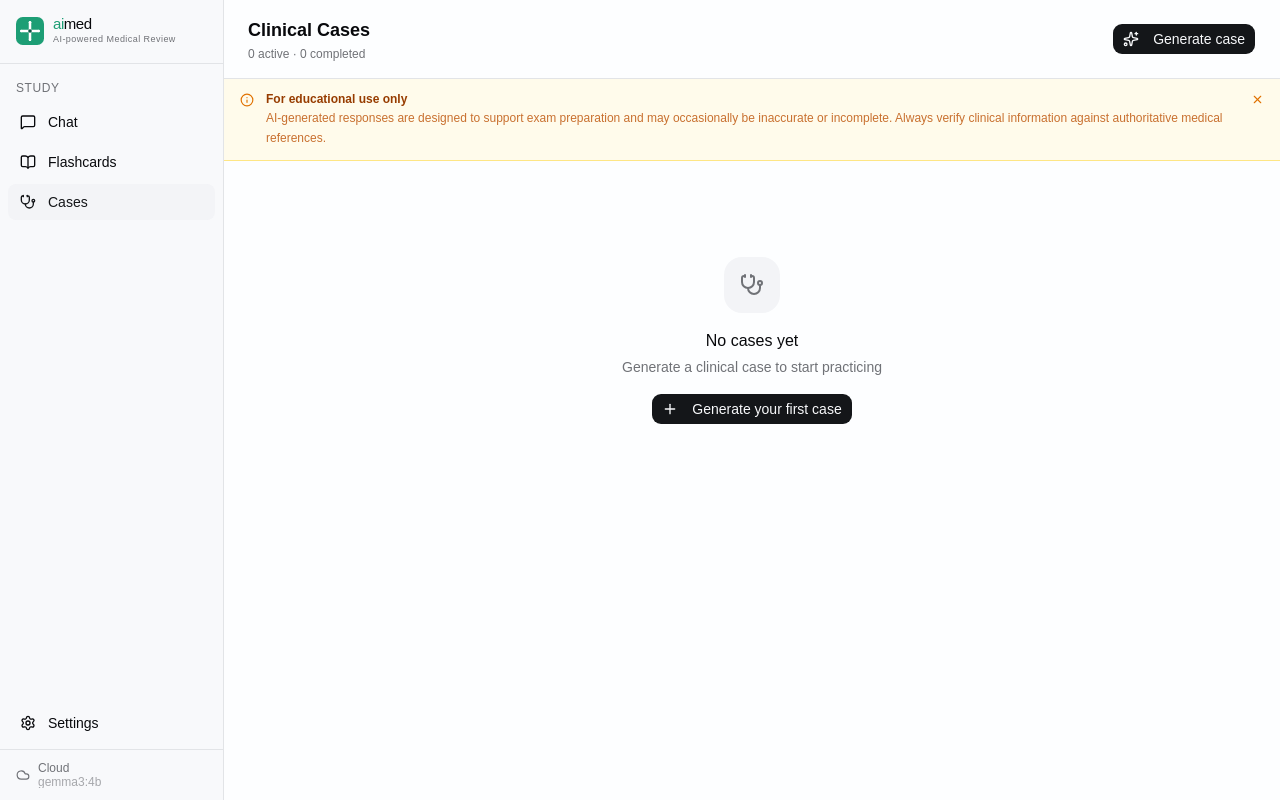
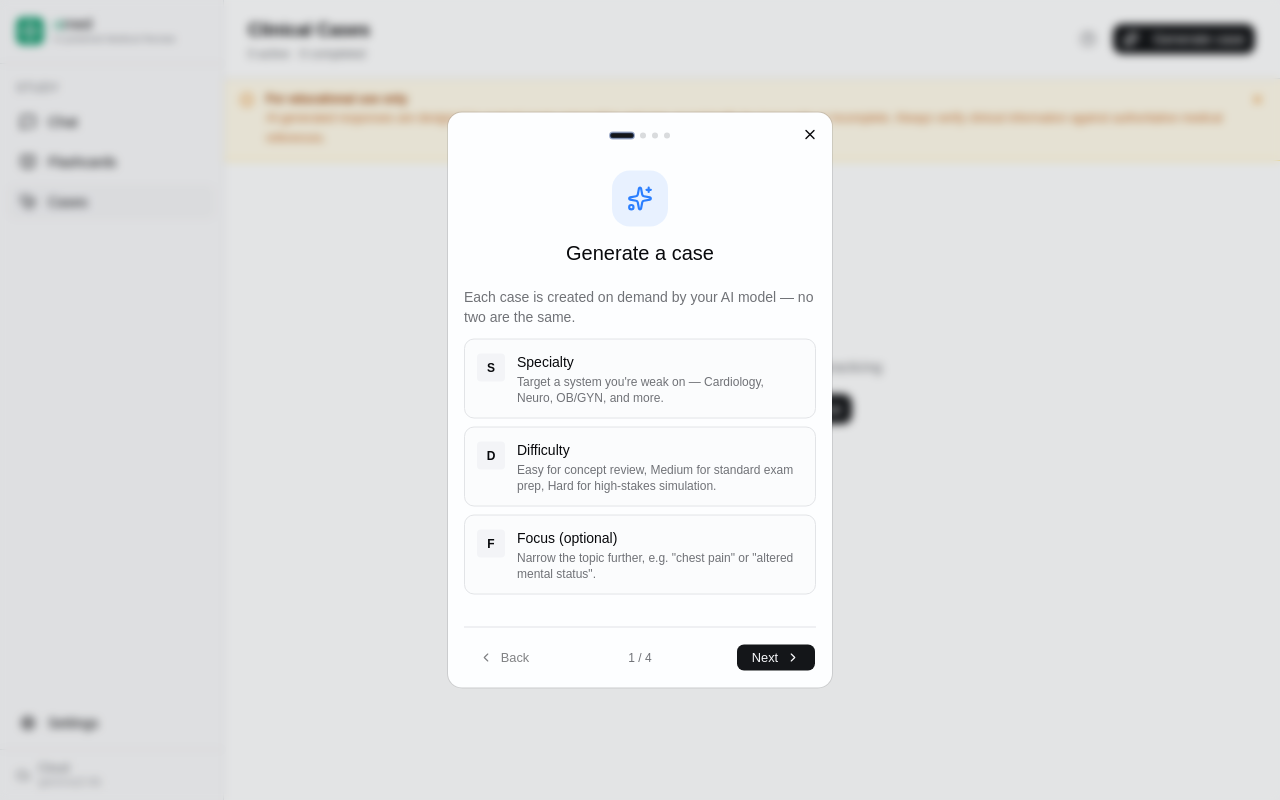
Before and after one commit to ljsalcedo-dev/aimed, a React (Vite) app: page /cases in a window 1280 px wide. Built offline with nearby package versions, Linux system fonts and the light colour scheme.

Commit message:
fix: add eslint-disable comments for react-refresh and react-hooks rules in multiple components

```diff
--- a/src/components/ui/badge.tsx
+++ b/src/components/ui/badge.tsx
@@ -49,4 +49,5 @@ function Badge({
 	});
 }
 
+// eslint-disable-next-line react-refresh/only-export-components
 export { Badge, badgeVariants };
--- a/src/components/ui/button.tsx
+++ b/src/components/ui/button.tsx
@@ -55,4 +55,5 @@ function Button({
 	);
 }
 
+// eslint-disable-next-line react-refresh/only-export-components
 export { Button, buttonVariants };
--- a/src/components/ui/tabs.tsx
+++ b/src/components/ui/tabs.tsx
@@ -59,7 +59,7 @@ function TabsTrigger({ className, ...props }: TabsPrimitive.Tab.Props) {
 				"relative inline-flex h-[calc(100%-1px)] flex-1 items-center justify-center gap-1.5 rounded-md border border-transparent px-1.5 py-0.5 text-sm font-medium whitespace-nowrap text-foreground/60 transition-all group-data-vertical/tabs:w-full group-data-vertical/tabs:justify-start hover:text-foreground focus-visible:border-ring focus-visible:ring-[3px] focus-visible:ring-ring/50 focus-visible:outline-1 focus-visible:outline-ring disabled:pointer-events-none disabled:opacity-50 has-data-[icon=inline-end]:pr-1 has-data-[icon=inline-start]:pl-1 aria-disabled:pointer-events-none aria-disabled:opacity-50 dark:text-muted-foreground dark:hover:text-foreground group-data-[variant=default]/tabs-list:data-active:shadow-sm group-data-[variant=line]/tabs-list:data-active:shadow-none [&_svg]:pointer-events-none [&_svg]:shrink-0 [&_svg:not([class*='size-'])]:size-4",
 				"group-data-[variant=line]/tabs-list:bg-transparent group-data-[variant=line]/tabs-list:data-active:bg-transparent dark:group-data-[variant=line]/tabs-list:data-active:border-transparent dark:group-data-[variant=line]/tabs-list:data-active:bg-transparent",
 				"data-active:bg-background data-active:text-foreground dark:data-active:border-input dark:data-active:bg-input/30 dark:data-active:text-foreground",
-				"after:absolute after:bg-foreground after:opacity-0 after:transition-opacity group-data-horizontal/tabs:after:inset-x-0 group-data-horizontal/tabs:after:bottom-[-5px] group-data-horizontal/tabs:after:h-0.5 group-data-vertical/tabs:after:inset-y-0 group-data-vertical/tabs:after:-right-1 group-data-vertical/tabs:after:w-0.5 group-data-[variant=line]/tabs-list:data-active:after:opacity-100",
+				"after:absolute after:bg-foreground after:opacity-0 after:transition-opacity group-data-horizontal/tabs:after:inset-x-0 group-data-horizontal/tabs:after:bottom-1.25 group-data-horizontal/tabs:after:h-0.5 group-data-vertical/tabs:after:inset-y-0 group-data-vertical/tabs:after:-right-1 group-data-vertical/tabs:after:w-0.5 group-data-[variant=line]/tabs-list:data-active:after:opacity-100",
 				className,
 			)}
 			{...props}
@@ -77,4 +77,5 @@ function TabsContent({ className, ...props }: TabsPrimitive.Panel.Props) {
 	);
 }
 
+// eslint-disable-next-line react-refresh/only-export-components
 export { Tabs, TabsContent, TabsList, TabsTrigger, tabsListVariants };
--- a/src/pages/CasesPage.tsx
+++ b/src/pages/CasesPage.tsx
@@ -1,6 +1,9 @@
 import {
+	Brain,
 	Check,
 	ChevronLeft,
+	ChevronRight,
+	CircleHelp,
 	Loader2,
 	Plus,
 	Sparkles,
@@ -44,6 +47,8 @@ import {
 } from "@/lib/storage";
 import { cn } from "@/lib/utils";
 import type { ClinicalCase, Message } from "@/types";
+
+const GUIDE_KEY = "aimed:cases-guide-seen";
 
 const SPECIALTIES = [
 	"General Medicine",
@@ -212,7 +217,12 @@ function CaseConversation({
 					</div>
 				</div>
 				{currentCase.status === "completed" ? (
-					<Button variant="ghost" size="sm" onClick={reopen} className="text-muted-foreground">
+					<Button
+						variant="ghost"
+						size="sm"
+						onClick={reopen}
+						className="text-muted-foreground"
+					>
 						Reopen
 					</Button>
 				) : (
@@ -253,16 +263,40 @@ function CaseConversation({
 								<ReactMarkdown
 									remarkPlugins={[remarkGfm]}
 									components={{
-										p: ({ children }) => <p className="mb-2 last:mb-0">{children}</p>,
-										ul: ({ children }) => <ul className="list-disc pl-4 mb-2 space-y-0.5">{children}</ul>,
-										ol: ({ children }) => <ol className="list-decimal pl-4 mb-2 space-y-0.5">{children}</ol>,
+										p: ({ children }) => (
+											<p className="mb-2 last:mb-0">{children}</p>
+										),
+										ul: ({ children }) => (
+											<ul className="list-disc pl-4 mb-2 space-y-0.5">
+												{children}
+											</ul>
+										),
+										ol: ({ children }) => (
+											<ol className="list-decimal pl-4 mb-2 space-y-0.5">
+												{children}
+											</ol>
+										),
 										li: ({ children }) => <li>{children}</li>,
-										strong: ({ children }) => <strong className="font-semibold">{children}</strong>,
-										em: ({ children }) => <em className="italic">{children}</em>,
-										h1: ({ children }) => <p className="font-semibold mb-1">{children}</p>,
-										h2: ({ children }) => <p className="font-semibold mb-1">{children}</p>,
-										h3: ({ children }) => <p className="font-medium mb-1">{children}</p>,
-										code: ({ children }) => <code className="rounded bg-black/10 dark:bg-white/10 px-1 font-mono text-xs">{children}</code>,
+										strong: ({ children }) => (
+											<strong className="font-semibold">{children}</strong>
+										),
+										em: ({ children }) => (
+											<em className="italic">{children}</em>
+										),
+										h1: ({ children }) => (
+											<p className="font-semibold mb-1">{children}</p>
+										),
+										h2: ({ children }) => (
+											<p className="font-semibold mb-1">{children}</p>
+										),
+										h3: ({ children }) => (
+											<p className="font-medium mb-1">{children}</p>
+										),
+										code: ({ children }) => (
+											<code className="rounded bg-black/10 dark:bg-white/10 px-1 font-mono text-xs">
+												{children}
+											</code>
+										),
 									}}
 								>
 									{msg.content}
@@ -278,16 +312,40 @@ function CaseConversation({
 								<ReactMarkdown
 									remarkPlugins={[remarkGfm]}
 									components={{
-										p: ({ children }) => <p className="mb-2 last:mb-0">{children}</p>,
-										ul: ({ children }) => <ul className="list-disc pl-4 mb-2 space-y-0.5">{children}</ul>,
-										ol: ({ children }) => <ol className="list-decimal pl-4 mb-2 space-y-0.5">{children}</ol>,
+										p: ({ children }) => (
+											<p className="mb-2 last:mb-0">{children}</p>
+										),
+										ul: ({ children }) => (
+											<ul className="list-disc pl-4 mb-2 space-y-0.5">
+												{children}
+											</ul>
+										),
+										ol: ({ children }) => (
+											<ol className="list-decimal pl-4 mb-2 space-y-0.5">
+												{children}
+											</ol>
+										),
 										li: ({ children }) => <li>{children}</li>,
-										strong: ({ children }) => <strong className="font-semibold">{children}</strong>,
-										em: ({ children }) => <em className="italic">{children}</em>,
-										h1: ({ children }) => <p className="font-semibold mb-1">{children}</p>,
-										h2: ({ children }) => <p className="font-semibold mb-1">{children}</p>,
-										h3: ({ children }) => <p className="font-medium mb-1">{children}</p>,
-										code: ({ children }) => <code className="rounded bg-black/10 dark:bg-white/10 px-1 font-mono text-xs">{children}</code>,
+										strong: ({ children }) => (
+											<strong className="font-semibold">{children}</strong>
+										),
+										em: ({ children }) => (
+											<em className="italic">{children}</em>
+										),
+										h1: ({ children }) => (
+											<p className="font-semibold mb-1">{children}</p>
+										),
+										h2: ({ children }) => (
+											<p className="font-semibold mb-1">{children}</p>
+										),
+										h3: ({ children }) => (
+											<p className="font-medium mb-1">{children}</p>
+										),
+										code: ({ children }) => (
+											<code className="rounded bg-black/10 dark:bg-white/10 px-1 font-mono text-xs">
+												{children}
+											</code>
+										),
 									}}
 								>
 									{streamingContent}
@@ -423,8 +481,7 @@ Requirements:
 				const existing = getCases();
 				const alreadyExists = existing.some(
 					(c) =>
-						c.title === title &&
-						c.initialPresentation === initialPresentation,
+						c.title === title && c.initialPresentation === initialPresentation,
 				);
 				if (!alreadyExists) {
 					const clinicalCase: ClinicalCase = {
@@ -459,7 +516,12 @@ Requirements:
 					<div className="grid grid-cols-2 gap-3">
 						<div className="flex flex-col gap-1.5">
 							<Label>Specialty</Label>
-							<Select value={specialty} onValueChange={(v) => { if (v) setSpecialty(v); }}>
+							<Select
+								value={specialty}
+								onValueChange={(v) => {
+									if (v) setSpecialty(v);
+								}}
+							>
 								<SelectTrigger>
 									<SelectValue />
 								</SelectTrigger>
@@ -525,12 +587,284 @@ Requirements:
 	);
 }
 
+// ── Clinical case guide ───────────────────────────────────────────────────────
+
+function ClinicalCaseGuide({
+	open,
+	onClose,
+}: {
+	open: boolean;
+	onClose: () => void;
+}) {
+	const [step, setStep] = useState(0);
+
+	const steps = [
+		{
+			icon: <Sparkles size={26} />,
+			iconBg: "bg-blue-500/10 text-blue-500",
+			title: "Generate a case",
+			content: (
+				<div className="space-y-3">
+					<p className="text-sm text-muted-foreground">
+						Each case is created on demand by your AI model — no two are the
+						same.
+					</p>
+					<div className="grid gap-2">
+						{[
+							{
+								label: "Specialty",
+								desc: "Target a system you're weak on — Cardiology, Neuro, OB/GYN, and more.",
+							},
+							{
+								label: "Difficulty",
+								desc: "Easy for concept review, Medium for standard exam prep, Hard for high-stakes simulation.",
+							},
+							{
+								label: "Focus (optional)",
+								desc: 'Narrow the topic further, e.g. "chest pain" or "altered mental status".',
+							},
+						].map((item) => (
+							<div
+								key={item.label}
+								className="flex items-start gap-3 rounded-lg border bg-muted/30 p-3"
+							>
+								<div className="mt-0.5 flex size-7 shrink-0 items-center justify-center rounded bg-muted text-xs font-bold">
+									{item.label[0]}
+								</div>
+								<div>
+									<p className="text-sm font-medium">{item.label}</p>
+									<p className="text-xs text-muted-foreground mt-0.5">
+										{item.desc}
+									</p>
+								</div>
+							</div>
+						))}
+					</div>
+				</div>
+			),
+		},
+		{
+			icon: <Stethoscope size={26} />,
+			iconBg: "bg-teal-500/10 text-teal-600",
+			title: "Work it like a real encounter",
+			content: (
+				<div className="space-y-3">
+					<p className="text-sm text-muted-foreground">
+						The AI plays the attending. You're the clerk or resident — gather
+						information and reason through the diagnosis.
+					</p>
+					<div className="rounded-lg border bg-muted/30 p-4 space-y-3">
+						{[
+							"Read the opening presentation",
+							"Request vitals, labs, or imaging",
+							"State your differential diagnosis",
+							"Propose a management plan",
+						].map((text, i) => (
+							<div key={text} className="flex items-center gap-3 text-sm">
+								<span className="flex size-5 shrink-0 items-center justify-center rounded-full bg-primary/10 text-primary text-[11px] font-bold">
+									{i + 1}
+								</span>
+								<span>{text}</span>
+							</div>
+						))}
+					</div>
+					<p className="text-xs text-muted-foreground bg-muted/50 rounded-lg p-3 leading-relaxed">
+						Tip: the attending won't volunteer information — you have to ask,
+						just like a real clinical encounter.
+					</p>
+				</div>
+			),
+		},
+		{
+			icon: <Brain size={26} />,
+			iconBg: "bg-yellow-500/10 text-yellow-600",
+			title: "Difficulty levels",
+			content: (
+				<div className="space-y-3">
+					<p className="text-sm text-muted-foreground">
+						Match the difficulty to where you are in your prep.
+					</p>
+					<div className="grid gap-2">
+						{[
+							{
+								label: "Easy",
+								color: "border-green-300 text-green-600",
+								desc: "Classic presentations, single diagnosis, straightforward management.",
+							},
+							{
+								label: "Medium",
+								color: "border-yellow-300 text-yellow-600",
+								desc: "Atypical findings, common mimics, requires a broad differential.",
+							},
+							{
+								label: "Hard",
+								color: "border-red-300 text-red-600",
+								desc: "Rare conditions, complicating comorbidities, high-stakes decisions.",
+							},
+						].map((d) => (
+							<div
+								key={d.label}
+								className="flex items-center gap-3 rounded-lg border p-2.5"
+							>
+								<span
+									className={cn(
+										"rounded border px-2 py-0.5 text-xs font-bold shrink-0",
+										d.color,
+									)}
+								>
+									{d.label}
+								</span>
+								<span className="text-xs text-muted-foreground">{d.desc}</span>
+							</div>
+						))}
+					</div>
+				</div>
+			),
+		},
+		{
+			icon: <Check size={26} />,
+			iconBg: "bg-green-500/10 text-green-600",
+			title: "Mark it done",
+			content: (
+				<div className="space-y-3">
+					<p className="text-sm text-muted-foreground">
+						Once you've reached a diagnosis and management plan, mark the case
+						complete.
+					</p>
+					<div className="grid gap-2">
+						{[
+							{
+								label: "Mark done",
+								desc: "Closes the active case and moves it to your Completed list for future reference.",
+							},
+							{
+								label: "Reopen",
+								desc: "Changed your mind? Reopen any completed case to continue the conversation.",
+							},
+							{
+								label: "Delete",
+								desc: "Remove cases you no longer need. Your case library stays clean and focused.",
+							},
+						].map((item) => (
+							<div
+								key={item.label}
+								className="flex items-start gap-3 rounded-lg border bg-muted/30 p-3"
+							>
+								<div className="mt-0.5 flex size-7 shrink-0 items-center justify-center rounded bg-muted text-xs font-bold">
+									{item.label[0]}
+								</div>
+								<div>
+									<p className="text-sm font-medium">{item.label}</p>
+									<p className="text-xs text-muted-foreground mt-0.5">
+										{item.desc}
+									</p>
+								</div>
+							</div>
+						))}
+					</div>
+				</div>
+			),
+		},
+	];
+
+	const current = steps[step];
+	const isLast = step === steps.length - 1;
+
+	return (
+		<Dialog
+			open={open}
+			onOpenChange={(isOpen) => {
+				if (!isOpen) onClose();
+			}}
+		>
+			<DialogContent className="max-w-md">
+				{/* Step dots */}
+				<div className="flex justify-center gap-1.5 mt-1">
+					{steps.map((s, i) => (
+						<button
+							key={s.title}
+							type="button"
+							onClick={() => setStep(i)}
+							aria-label={`Step ${i + 1}`}
+							className={cn(
+								"h-1.5 rounded-full transition-all duration-200",
+								i === step
+									? "w-6 bg-primary"
+									: "w-1.5 bg-muted-foreground/25 hover:bg-muted-foreground/50",
+							)}
+						/>
+					))}
+				</div>
+
+				{/* Icon + Title */}
+				<div className="flex flex-col items-center text-center gap-3 mt-4">
+					<div
+						className={cn(
+							"flex size-14 items-center justify-center rounded-2xl",
+							current.iconBg,
+						)}
+					>
+						{current.icon}
+					</div>
+					<DialogTitle className="text-xl">{current.title}</DialogTitle>
+				</div>
+
+				{/* Step content */}
+				<div className="mt-1">{current.content}</div>
+
+				{/* Navigation */}
+				<div className="flex items-center justify-between mt-4 pt-4 border-t">
+					<Button
+						variant="ghost"
+						size="sm"
+						onClick={() => setStep((s) => s - 1)}
+						disabled={step === 0}
+						className="w-20"
+					>
+						<ChevronLeft size={14} className="mr-1" />
+						Back
+					</Button>
+					<span className="text-xs text-muted-foreground">
+						{step + 1} / {steps.length}
+					</span>
+					{isLast ? (
+						<Button size="sm" onClick={onClose} className="w-20">
+							Got it!
+						</Button>
+					) : (
+						<Button
+							size="sm"
+							onClick={() => setStep((s) => s + 1)}
+							className="w-20"
+						>
+							Next
+							<ChevronRight size={14} className="ml-1" />
+						</Button>
+					)}
+				</div>
+			</DialogContent>
+		</Dialog>
+	);
+}
+
 // ── Main page ─────────────────────────────────────────────────────────────────
 
 export function CasesPage() {
 	const [cases, setCases] = useState<ClinicalCase[]>(() => getCases());
 	const [creating, setCreating] = useState(false);
 	const [activeCase, setActiveCase] = useState<ClinicalCase | null>(null);
+	const [showGuide, setShowGuide] = useState(
+		() => !localStorage.getItem(GUIDE_KEY),
+	);
+
+	function openGuide() {
+		setShowGuide(true);
+	}
+
+	function closeGuide() {
+		localStorage.setItem(GUIDE_KEY, "1");
+		setShowGuide(false);
+	}
 
 	function refresh() {
 		setCases(getCases());
@@ -567,10 +901,21 @@ export function CasesPage() {
 						{active.length} active · {completed.length} completed
 					</p>
 				</div>
-				<Button onClick={() => setCreating(true)}>
-					<Sparkles size={14} className="mr-2" />
-					Generate case
-				</Button>
+				<div className="flex items-center gap-2">
+					<Button
+						variant="ghost"
+						size="icon"
+						onClick={openGuide}
+						className="h-8 w-8 text-muted-foreground"
+						title="How it works"
+					>
+						<CircleHelp size={15} />
+					</Button>
+					<Button onClick={() => setCreating(true)}>
+						<Sparkles size={14} className="mr-2" />
+						Generate case
+					</Button>
+				</div>
 			</div>
 
 			<AiDisclaimer storageKey="aimed:cases-disclaimer-seen" />
@@ -704,6 +1049,11 @@ export function CasesPage() {
 					refresh();
 				}}
 			/>
+			<ClinicalCaseGuide
+				key={String(showGuide)}
+				open={showGuide}
+				onClose={closeGuide}
+			/>
 		</div>
 	);
 }
--- a/src/pages/ChatPage.tsx
+++ b/src/pages/ChatPage.tsx
@@ -193,7 +193,9 @@ export function ChatPage() {
 			id: generateId(),
 			title: "New chat",
 			messages: [],
+			// eslint-disable-next-line react-hooks/purity
 			createdAt: Date.now(),
+			// eslint-disable-next-line react-hooks/purity
 			updatedAt: Date.now(),
 		};
 		saveChatSession(session);
@@ -216,6 +218,7 @@ export function ChatPage() {
 			id: generateId(),
 			role: "user",
 			content: text,
+			// eslint-disable-next-line react-hooks/purity
 			timestamp: Date.now(),
 		};
 		const updatedMessages = [...activeSession.messages, userMsg];
@@ -227,6 +230,7 @@ export function ChatPage() {
 					? text.slice(0, 60)
 					: activeSession.title,
 			messages: updatedMessages,
+			// eslint-disable-next-line react-hooks/purity
 			updatedAt: Date.now(),
 		};
 		saveChatSession(updated);
--- a/src/pages/FlashcardsPage.tsx
+++ b/src/pages/FlashcardsPage.tsx
@@ -13,7 +13,7 @@ import {
 	Trash2,
 	X,
 } from "lucide-react";
-import { useEffect, useState } from "react";
+import { useState } from "react";
 import { Badge } from "@/components/ui/badge";
 import { Button } from "@/components/ui/button";
 import {
@@ -122,11 +122,16 @@ function SrsDistribution({ cards }: { cards: Flashcard[] }) {
 	const total = cards.length;
 	// Group boundaries match the STAGE_THRESHOLDS in sm2.ts (days of stability)
 	const groups = [
-		{ label: "Clerkship",       minS: 0,   maxS: 14,       bgClass: "bg-sky-500" },
-		{ label: "Resident",        minS: 14,  maxS: 90,       bgClass: "bg-teal-600" },
-		{ label: "Fellow",          minS: 90,  maxS: 180,      bgClass: "bg-indigo-500" },
-		{ label: "Attending",       minS: 180, maxS: 365,      bgClass: "bg-violet-600" },
-		{ label: "Board-Certified", minS: 365, maxS: Infinity, bgClass: "bg-purple-700" },
+		{ label: "Clerkship", minS: 0, maxS: 14, bgClass: "bg-sky-500" },
+		{ label: "Resident", minS: 14, maxS: 90, bgClass: "bg-teal-600" },
+		{ label: "Fellow", minS: 90, maxS: 180, bgClass: "bg-indigo-500" },
+		{ label: "Attending", minS: 180, maxS: 365, bgClass: "bg-violet-600" },
+		{
+			label: "Board-Certified",
+			minS: 365,
+			maxS: Infinity,
+			bgClass: "bg-purple-700",
+		},
 	];
 
 	const counts = groups.map((g) => ({
@@ -255,7 +260,9 @@ function ReviewMode({
 				<div className="grid grid-cols-3 gap-4 w-full">
 					<div className="rounded-xl border p-4">
 						<p className="text-3xl font-bold">{correctCount}</p>
-						<p className="text-xs text-muted-foreground mt-1">Correct first try</p>
+						<p className="text-xs text-muted-foreground mt-1">
+							Correct first try
+						</p>
 					</div>
 					<div className="rounded-xl border p-4">
 						<p className="text-3xl font-bold">{pct}%</p>
@@ -298,7 +305,8 @@ function ReviewMode({
 					{results.length} / {totalUnique}
 					{queueExtra > 0 && (
 						<span className="text-muted-foreground/60">
-							{" "}· {queueExtra} requeued
+							{" "}
+							· {queueExtra} requeued
 						</span>
 					)}
 				</span>
@@ -395,7 +403,9 @@ function CreateCardDialog({
 	const [category, setCategory] = useState("General");
 	const [topic, setTopic] = useState("");
 	const [generating, setGenerating] = useState(false);
-	const [customCats, setCustomCats] = useState<string[]>(() => getCustomCategories());
+	const [customCats, setCustomCats] = useState<string[]>(() =>
+		getCustomCategories(),
+	);
 	const [addingCustom, setAddingCustom] = useState(false);
 	const [customInput, setCustomInput] = useState("");
 
@@ -516,7 +526,12 @@ BACK: [answer or explanation]`,
 					<div className="flex flex-col gap-1.5">
 						<Label>Category</Label>
 						<div className="flex items-center gap-2">
-							<Select value={category} onValueChange={(val) => { if (val) setCategory(val); }}>
+							<Select
+								value={category}
+								onValueChange={(val) => {
+									if (val) setCategory(val);
+								}}
+							>
 								<SelectTrigger className="flex-1">
 									<SelectValue />
 								</SelectTrigger>
@@ -661,10 +676,6 @@ function FlashcardGuide({
 }) {
 	const [step, setStep] = useState(0);
 
-	useEffect(() => {
-		if (open) setStep(0);
-	}, [open]);
-
 	const steps = [
 		{
 			icon: <BookOpen size={26} />,
@@ -720,7 +731,7 @@ function FlashcardGuide({
 							"Tap the card to reveal",
 							"Rate how well you recalled it",
 						].map((text, i) => (
-							<div key={i} className="flex items-center gap-3 text-sm">
+							<div key={text} className="flex items-center gap-3 text-sm">
 								<span className="flex size-5 shrink-0 items-center justify-center rounded-full bg-primary/10 text-primary text-[11px] font-bold">
 									{i + 1}
 								</span>
@@ -829,13 +840,18 @@ function FlashcardGuide({
 	const isLast = step === steps.length - 1;
 
 	return (
-		<Dialog open={open} onOpenChange={(isOpen) => { if (!isOpen) onClose(); }}>
+		<Dialog
+			open={open}
+			onOpenChange={(isOpen) => {
+				if (!isOpen) onClose();
+			}}
+		>
 			<DialogContent className="max-w-md">
 				{/* Step dots */}
 				<div className="flex justify-center gap-1.5 mt-1">
-					{steps.map((_, i) => (
+					{steps.map((s, i) => (
 						<button
-							key={i}
+							key={s.title}
 							type="button"
 							onClick={() => setStep(i)}
 							aria-label={`Step ${i + 1}`}
@@ -1045,7 +1061,9 @@ export function FlashcardsPage() {
 					<ScrollArea className="flex-1 px-6">
 						{displayed.length === 0 ? (
 							<div className="flex flex-col items-center justify-center gap-3 py-16 text-center">
-								<p className="text-muted-foreground text-sm">No flashcards yet</p>
+								<p className="text-muted-foreground text-sm">
+									No flashcards yet
+								</p>
 								<Button onClick={() => setCreating(true)} variant="outline">
 									<Sparkles size={14} className="mr-2" />
 									Generate with AI
@@ -1063,10 +1081,7 @@ export function FlashcardsPage() {
 									>
 										<CardHeader className="pb-2">
 											<div className="flex items-start justify-between gap-2">
-												<Badge
-													variant="secondary"
-													className="text-xs shrink-0"
-												>
+												<Badge variant="secondary" className="text-xs shrink-0">
 													{card.category}
 												</Badge>
 												<button
@@ -1091,7 +1106,13 @@ export function FlashcardsPage() {
 														Due now
 													</span>
 												) : (
-													new Date(card.dueDate).toLocaleString([], { month: "numeric", day: "numeric", year: "numeric", hour: "2-digit", minute: "2-digit" })
+													new Date(card.dueDate).toLocaleString([], {
+														month: "numeric",
+														day: "numeric",
+														year: "numeric",
+														hour: "2-digit",
+														minute: "2-digit",
+													})
 												)}
 											</span>
 										</CardFooter>
@@ -1115,7 +1136,10 @@ export function FlashcardsPage() {
 						) : (
 							<div className="grid grid-cols-1 md:grid-cols-2 xl:grid-cols-3 gap-3 p-1">
 								{dueCards.map((card) => (
-									<Card key={card.id} className="ring-1 ring-primary/40 flex flex-col">
+									<Card
+										key={card.id}
+										className="ring-1 ring-primary/40 flex flex-col"
+									>
 										<CardHeader className="pb-2">
 											<Badge variant="secondary" className="w-fit text-xs">
 												{card.category}
@@ -1144,7 +1168,11 @@ export function FlashcardsPage() {
 					refresh();
 				}}
 			/>
-			<FlashcardGuide open={showGuide} onClose={closeGuide} />
+			<FlashcardGuide
+				key={String(showGuide)}
+				open={showGuide}
+				onClose={closeGuide}
+			/>
 		</div>
 	);
 }
--- a/src/pages/SettingsPage.tsx
+++ b/src/pages/SettingsPage.tsx
@@ -88,6 +88,7 @@ export function SettingsPage() {
 	}, [settings.cloud.baseUrl, settings.cloud.apiKey]);
 
 	useEffect(() => {
+		// eslint-disable-next-line react-hooks/set-state-in-effect
 		testLocalConnection();
 	}, [testLocalConnection]);
 
@@ -102,7 +103,7 @@ export function SettingsPage() {
 			const next = structuredClone(prev);
 			const keys = path.split(".");
 			// biome-ignore lint/suspicious/noExplicitAny: dynamic path patching
-			let obj: any = next;
+			let obj: any = next; // eslint-disable-line @typescript-eslint/no-explicit-any
 			for (let i = 0; i < keys.length - 1; i++) obj = obj[keys[i]];
 			obj[keys[keys.length - 1]] = value;
 			return next;
```
